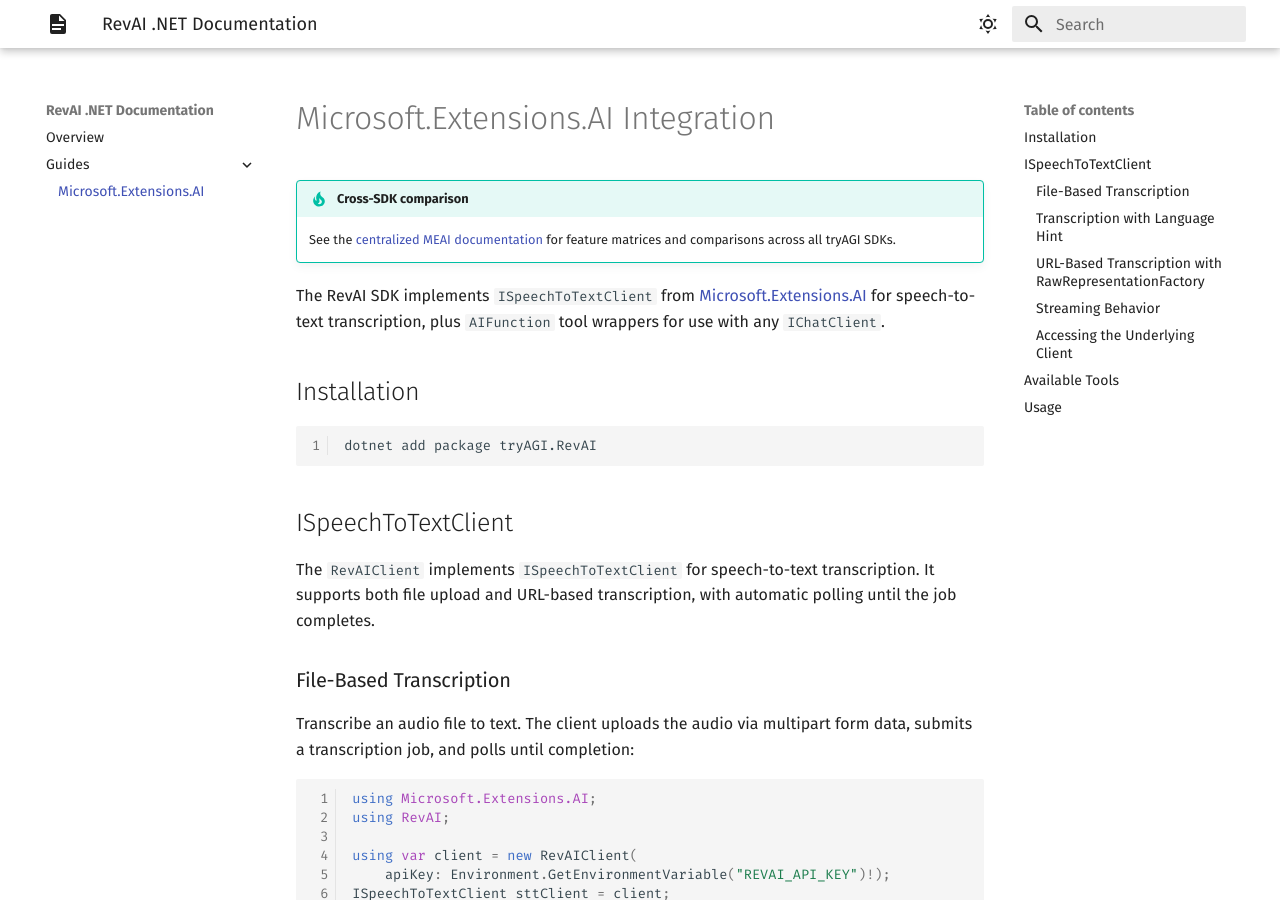
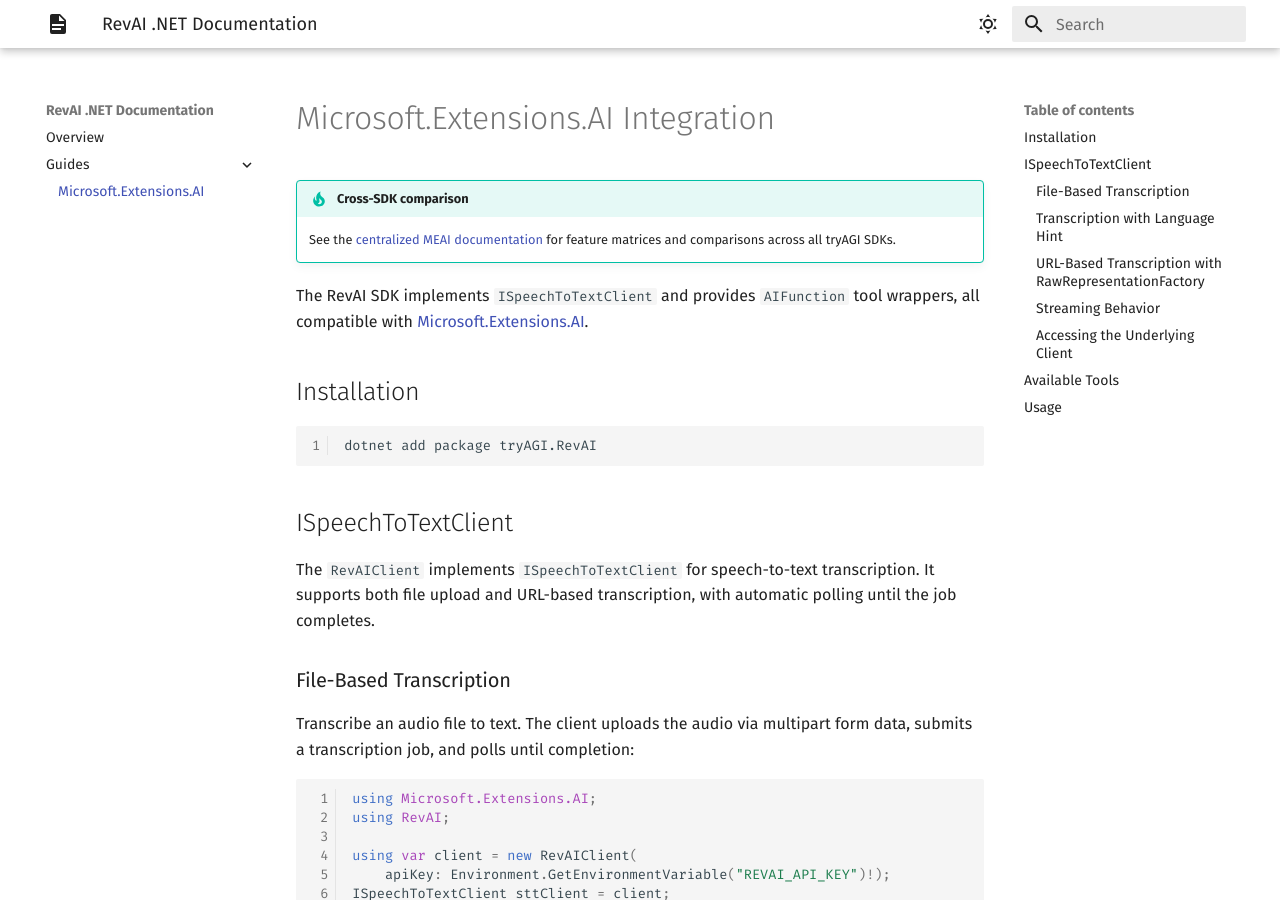
Before and after one commit to tryAGI/RevAI, an MkDocs documentation site: the page built from docs/guides/meai.md, in a window 1280 px wide and 900 px high. Built offline with MkDocs 1.6.1 and Material for MkDocs 9.7.7, drawn with Linux system fonts in a browser that asks for light colours; the version menu is left out.

```diff
--- a/docs/guides/meai.md
+++ b/docs/guides/meai.md
@@ -3,7 +3,7 @@
 !!! tip "Cross-SDK comparison"
     See the [centralized MEAI documentation](https://tryagi.github.io/docs/meai/) for feature matrices and comparisons across all tryAGI SDKs.
 
-The RevAI SDK implements `ISpeechToTextClient` from [Microsoft.Extensions.AI](https://learn.microsoft.com/en-us/dotnet/ai/microsoft-extensions-ai) for speech-to-text transcription, plus `AIFunction` tool wrappers for use with any `IChatClient`.
+The RevAI SDK implements `ISpeechToTextClient` and provides `AIFunction` tool wrappers, all compatible with [Microsoft.Extensions.AI](https://learn.microsoft.com/en-us/dotnet/ai/microsoft-extensions-ai).
 
 ## Installation
 
```
